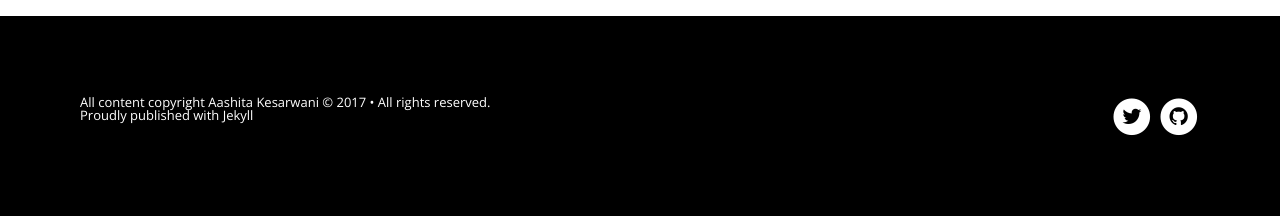
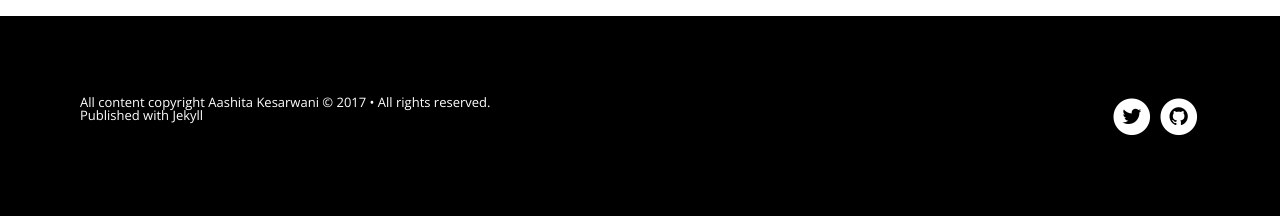
Before and after one commit to AashitaK/AashitaK.github.io, a Jekyll site: the page built from index.html, in a window 1280 px wide. Shown: the part 1142-1358 px from the top of the page. Built offline with Jekyll 4.4.1, drawn with Linux system fonts in a browser that asks for light colours; nearby versions of some CDN libraries; the list of posts is cut into pages by our own code.

Commit message:
Update footer.html

```diff
--- a/_includes/footer.html
+++ b/_includes/footer.html
@@ -1,7 +1,7 @@
 <footer class="notepad-site-footer">
     <div class="copyright">
          <section>All content copyright <a href="{{ site.url }}/about">{{ site.owner.name }}</a> &copy; {{ site.time | date: '%Y' }} &bull; All rights reserved.</section>
-         <section>Proudly published with <a class="icon-ghost" href="https://jekyllrb.com/">Jekyll</a></section>
+         <section>Published with <a class="icon-ghost" href="https://jekyllrb.com/">Jekyll</a></section>
     </div>
     <div class="social-icons">
 
```
